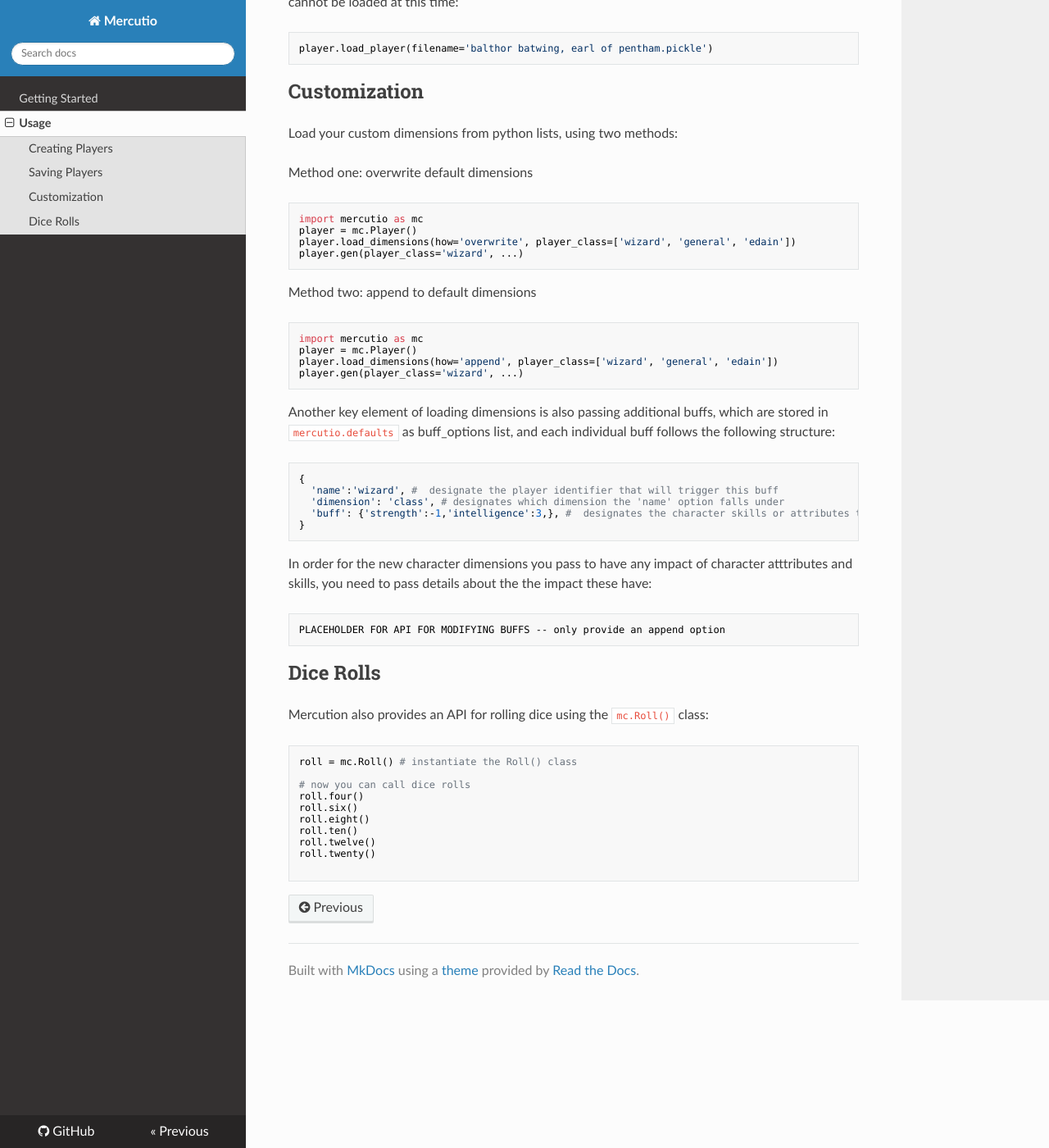
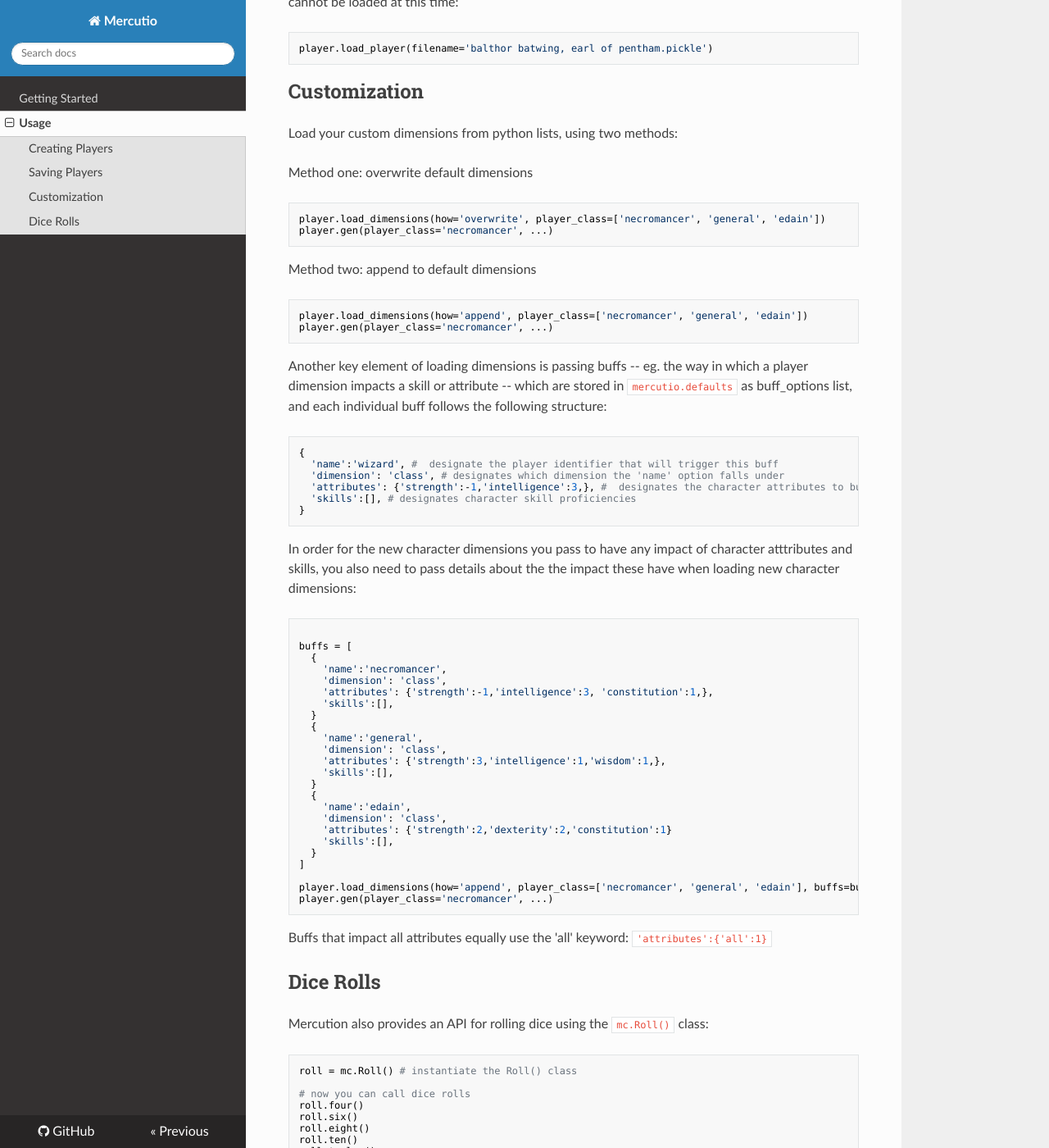
Before and after one commit to signebedi/mercutio, an MkDocs documentation site: the page built from docs/usage.md, in a window 1280 px wide and 1400 px high, scrolled down 2037 px. Shown: the whole window at 82% size. Built offline with MkDocs 1.6.1, drawn with Linux system fonts in a browser that asks for light colours; nearby versions of some CDN libraries.

Commit message:
updated usage docs for buffs

````diff
--- a/docs/usage.md
+++ b/docs/usage.md
@@ -96,34 +96,56 @@
 
 Method one: overwrite default dimensions
 ```python
-import mercutio as mc
-player = mc.Player()
-player.load_dimensions(how='overwrite', player_class=['wizard', 'general', 'edain'])
-player.gen(player_class='wizard', ...)
+player.load_dimensions(how='overwrite', player_class=['necromancer', 'general', 'edain'])
+player.gen(player_class='necromancer', ...)
 ```
 
 Method two: append to default dimensions
 ```python
-import mercutio as mc
-player = mc.Player()
-player.load_dimensions(how='append', player_class=['wizard', 'general', 'edain'])
-player.gen(player_class='wizard', ...)
+player.load_dimensions(how='append', player_class=['necromancer', 'general', 'edain'])
+player.gen(player_class='necromancer', ...)
 ```
 
-Another key element of loading dimensions is also passing additional buffs, which are stored in ```mercutio.defaults``` as buff_options list, and each individual buff follows the following structure:
+Another key element of loading dimensions is passing buffs -- eg. the way in which a player dimension impacts a skill or attribute -- which are stored in ```mercutio.defaults``` as buff_options list, and each individual buff follows the following structure:
 
 ```python
 {
   'name':'wizard', #  designate the player identifier that will trigger this buff
   'dimension': 'class', # designates which dimension the 'name' option falls under
-  'buff': {'strength':-1,'intelligence':3,}, #  designates the character skills or attributes to buff
+  'attributes': {'strength':-1,'intelligence':3,}, #  designates the character attributes to buff
+  'skills':[], # designates character skill proficiencies
 }
 ```
 
-In order for the new character dimensions you pass to have any impact of character atttributes and skills, you need to pass details about the the impact these have:
+In order for the new character dimensions you pass to have any impact of character atttributes and skills, you also need to pass details about the the impact these have when loading new character dimensions:
 ```python
-PLACEHOLDER FOR API FOR MODIFYING BUFFS -- only provide an append option
+
+buffs = [
+  {
+    'name':'necromancer',
+    'dimension': 'class',
+    'attributes': {'strength':-1,'intelligence':3, 'constitution':1,},
+    'skills':[],
+  }
+  {
+    'name':'general',
+    'dimension': 'class',
+    'attributes': {'strength':3,'intelligence':1,'wisdom':1,},
+    'skills':[],
+  }
+  {
+    'name':'edain',
+    'dimension': 'class',
+    'attributes': {'strength':2,'dexterity':2,'constitution':1}
+    'skills':[],
+  }
+]
+
+player.load_dimensions(how='append', player_class=['necromancer', 'general', 'edain'], buffs=buffs)
+player.gen(player_class='necromancer', ...)
 ```
+
+Buffs that impact all attributes equally use the 'all' keyword: ```'attributes':{'all':1}```
 
 ## Dice Rolls
 
````
